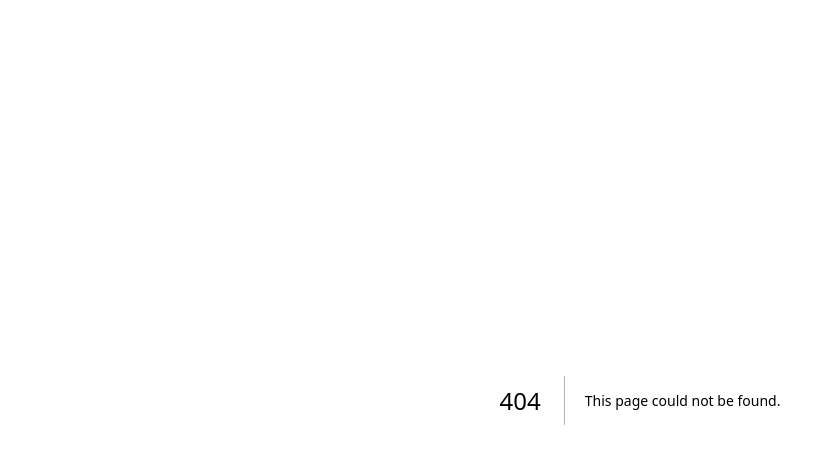
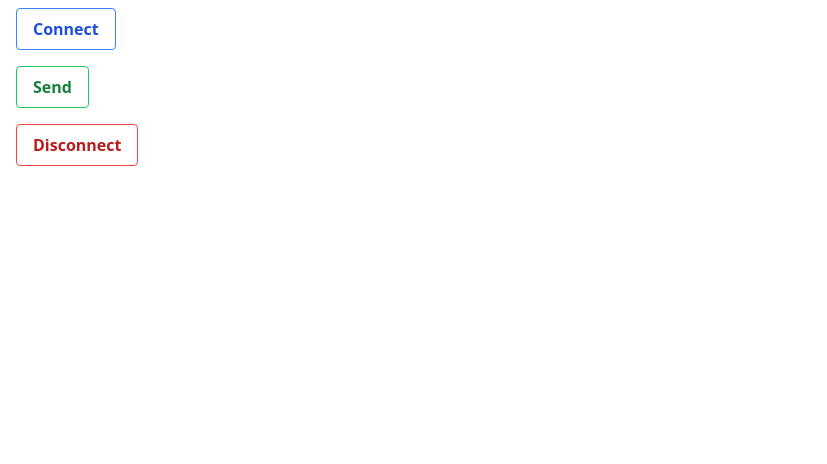
Before and after one commit to noname2048/cp-react-to-t3, a Next.js app in the folder nextjs-page/: page /ws in a window 1280 px wide. Before the commit this address had no page. Shown: the top 464 px of the page, without its empty margins (0-827 px from the left). Built offline with nearby package versions, Linux system fonts and the light colour scheme.

Commit message:
feat: add development page for ws

```diff
--- /dev/null
+++ b/nextjs-page/src/pages/ws.tsx
@@ -0,0 +1,125 @@
+import { useEffect, useState } from "react";
+
+class WSManager {
+  private static instance: WSManager;
+  private ws: WebSocket | null = null;
+  private constructor() {}
+  static getInstance(): WSManager {
+    if (!WSManager.instance) {
+      WSManager.instance = new WSManager();
+    }
+    return WSManager.instance;
+  }
+  connect() {
+    this.ws = new WebSocket("ws://localhost:8000/bb");
+    this.ws.onopen = () => {
+      console.log("connected");
+    };
+    this.ws.onclose = () => {
+      console.log("disconnected");
+    };
+    this.ws.onerror = (event) => {
+      console.error(event);
+    };
+    this.ws.onmessage = (event) => {
+      console.log(event.data);
+    };
+  }
+  disconnect() {
+    this.ws?.close();
+  }
+}
+
+export default function WS() {
+  const [ws, setWs] = useState<WebSocket | null>(null);
+  const [log, setLog] = useState<string[]>([]);
+
+  useEffect(() => {}, [setWs]);
+
+  return (
+    <div>
+      <div
+        className="
+      flex flex-column
+      items-center
+      "
+      >
+        <button
+          className=" my-2 mx-4 py-2 px-4 text-blue-700 font-semibold border border-blue-500 rounded hover:text-white hover:bg-blue-500 "
+          onClick={() => {
+            if (
+              ws?.readyState === undefined ||
+              ws?.readyState === WebSocket.CLOSED
+            ) {
+              const websocket = new WebSocket("ws://localhost:8000/ws");
+              websocket.onopen = () => {
+                console.log("connected");
+                setWs(websocket);
+              };
+              websocket.onclose = () => {
+                console.log("disconnected");
+                setWs(null);
+              };
+              websocket.onerror = (event) => {
+                console.error(event);
+              };
+              websocket.onmessage = (event) => {
+                console.log(event.data);
+                setLog((prev) => [...prev, event.data]);
+              };
+            } else {
+              alert("already connected");
+            }
+          }}
+        >
+          Connect
+        </button>
+        <p>{ws?.url !== undefined && ws.url}</p>
+      </div>
+      <button
+        className=" my-2 mx-4 py-2 px-4 text-green-700 font-semibold border border-green-500 rounded hover:text-white hover:bg-green-500 "
+        onClick={() => {
+          if (ws?.url) {
+            ws.send("hello");
+          } else {
+            alert("not connected");
+          }
+        }}
+      >
+        Send
+      </button>
+      <div>
+        <button
+          className=" my-2 mx-4 py-2 px-4 text-red-700 font-semibold border border-red-500 rounded hover:text-white hover:bg-red-500 "
+          onClick={() => {
+            if (
+              ws?.readyState !== undefined &&
+              ws?.readyState === WebSocket.OPEN
+            ) {
+              ws.close();
+              setLog(() => []);
+              setWs(null);
+            }
+          }}
+        >
+          Disconnect
+        </button>
+      </div>
+      <ul className=" flex flex-col ">
+        {log.map((str, idx) => (
+          <li key={idx} className=" py-2 px-4 my-2 mx-2 border rounded ">
+            {str}
+          </li>
+        ))}
+      </ul>
+    </div>
+  );
+}
+
+export function getStaticProps() {
+  return {
+    // only on local
+    notFound: process.env.NEXT_PULIC_ENV === "local",
+    props: {},
+  };
+}
--- /dev/null
+++ b/nextjs-page/src/pages/ws2.tsx
@@ -0,0 +1,99 @@
+import { useEffect, useState } from "react";
+
+export default function WS() {
+  const [ws, setWs] = useState<WebSocket | null>(null);
+  const [log, setLog] = useState<string[]>([]);
+
+  useEffect(() => {
+    if (ws?.readyState === WebSocket.CLOSED) {
+      setWs(null);
+    }
+  }, [ws]);
+
+  return (
+    <div>
+      <div
+        className="
+      flex flex-column
+      items-center
+      "
+      >
+        <button
+          className=" my-2 mx-4 py-2 px-4 text-blue-700 font-semibold border border-blue-500 rounded hover:text-white hover:bg-blue-500 "
+          onClick={() => {
+            if (
+              ws?.readyState === undefined ||
+              ws?.readyState === WebSocket.CLOSED
+            ) {
+              const websocket = new WebSocket("ws://localhost:8000/ws/abc");
+              websocket.onopen = () => {
+                console.log("connected");
+                setWs(websocket);
+              };
+              websocket.onclose = () => {
+                console.log("disconnected");
+                setWs(null);
+              };
+              websocket.onerror = (event) => {
+                console.error(event);
+              };
+              websocket.onmessage = (event) => {
+                console.log(event.data);
+                setLog((prev) => [...prev, event.data]);
+              };
+            } else {
+              alert("already connected");
+            }
+          }}
+        >
+          Connect
+        </button>
+        <p>{ws?.url !== undefined && ws.url}</p>
+      </div>
+      <button
+        className=" my-2 mx-4 py-2 px-4 text-green-700 font-semibold border border-green-500 rounded hover:text-white hover:bg-green-500 "
+        onClick={() => {
+          if (ws?.readyState === WebSocket.OPEN) {
+            ws.send(JSON.stringify({ message: "hello" }));
+          } else {
+            alert("not connected");
+          }
+        }}
+      >
+        Send
+      </button>
+      <div>
+        <button
+          className=" my-2 mx-4 py-2 px-4 text-red-700 font-semibold border border-red-500 rounded hover:text-white hover:bg-red-500 "
+          onClick={() => {
+            if (
+              ws?.readyState !== undefined &&
+              ws?.readyState === WebSocket.OPEN
+            ) {
+              ws.close();
+              setLog(() => []);
+              setWs(null);
+            }
+          }}
+        >
+          Disconnect
+        </button>
+      </div>
+      <ul className=" flex flex-col ">
+        {log.map((str, idx) => (
+          <li key={idx} className=" py-2 px-4 my-2 mx-2 border rounded ">
+            {str}
+          </li>
+        ))}
+      </ul>
+    </div>
+  );
+}
+
+export function getStaticProps() {
+  return {
+    // only on local
+    notFound: process.env.NEXT_PULIC_ENV === "local",
+    props: {},
+  };
+}
```
